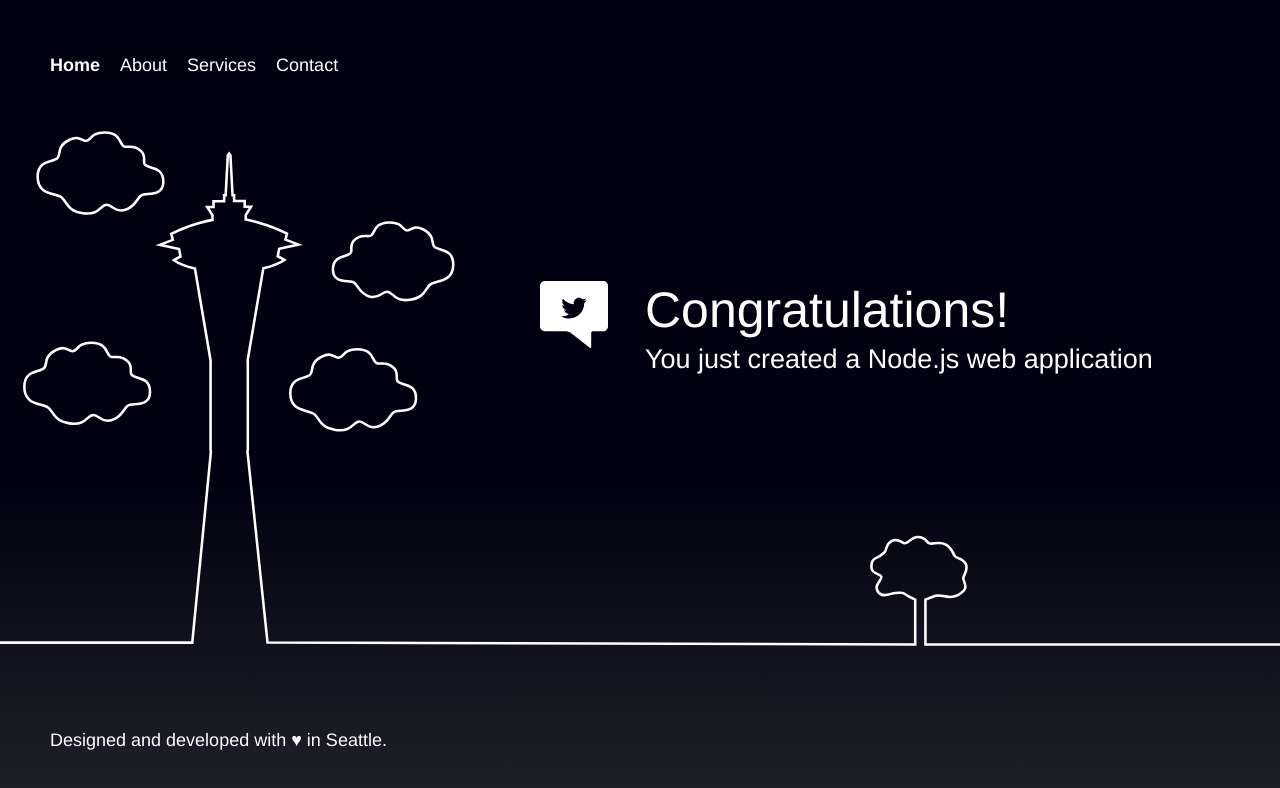
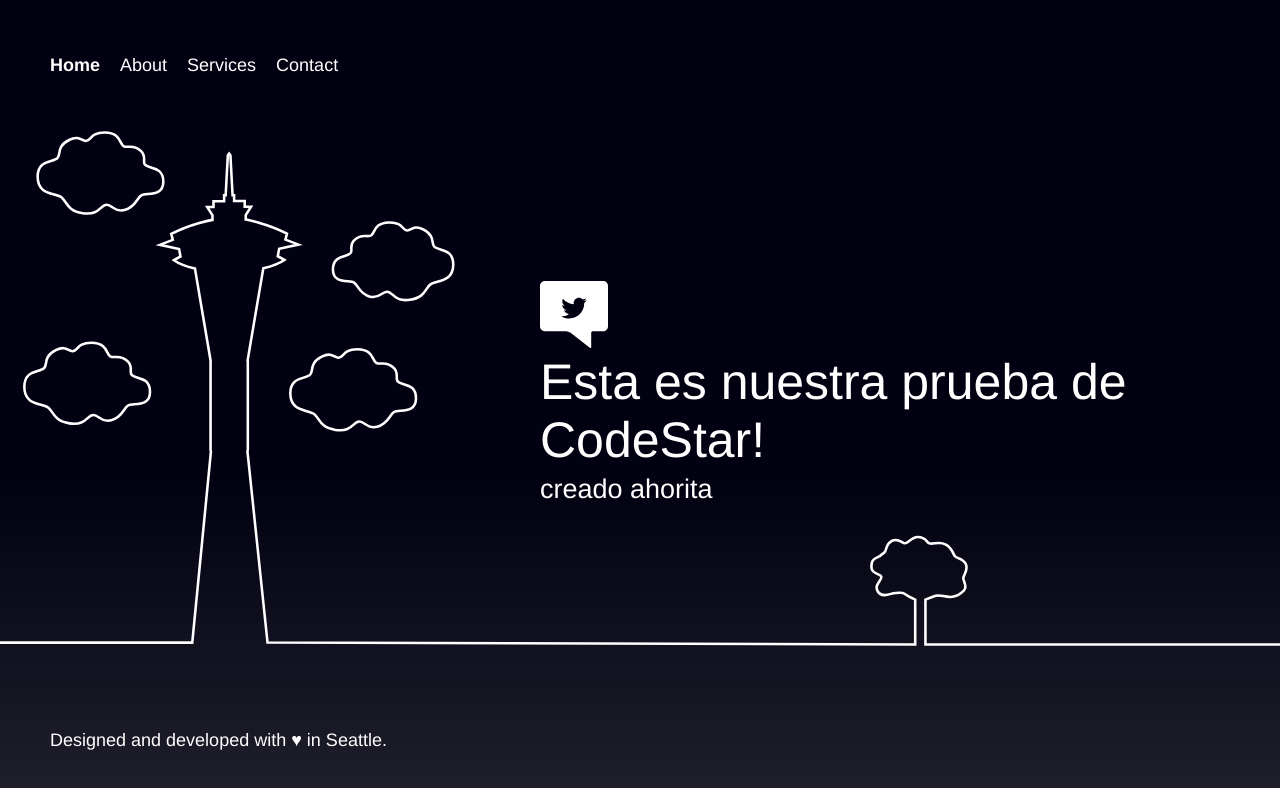
Before and after one commit to nesag/test-node, a website: page public/index.html in a window 1280 px wide. Drawn offline with Linux system fonts and the light colour scheme.

Commit message:
cambio en texto

```diff
--- a/public/index.html
+++ b/public/index.html
@@ -58,8 +58,8 @@
         <div class="message">
             <a class="twitter-link" href="http://twitter.com/home/?status=I%20created%20a%20project%20with%20AWS%20CodeStar!%20%23AWS%20%23AWSCodeStar%20https%3A%2F%2Faws.amazon.com%2Fcodestar"><img src="assets/img/tweet.svg" /></a>
             <div class="text">
-                <h1>Congratulations!</h1>
-                <h2>You just created a Node.js web application</h2>
+                <h1>Esta es nuestra prueba de CodeStar!</h1>
+                <h2>creado ahorita</h2>
             </div>
         </div>
     </div>
```
